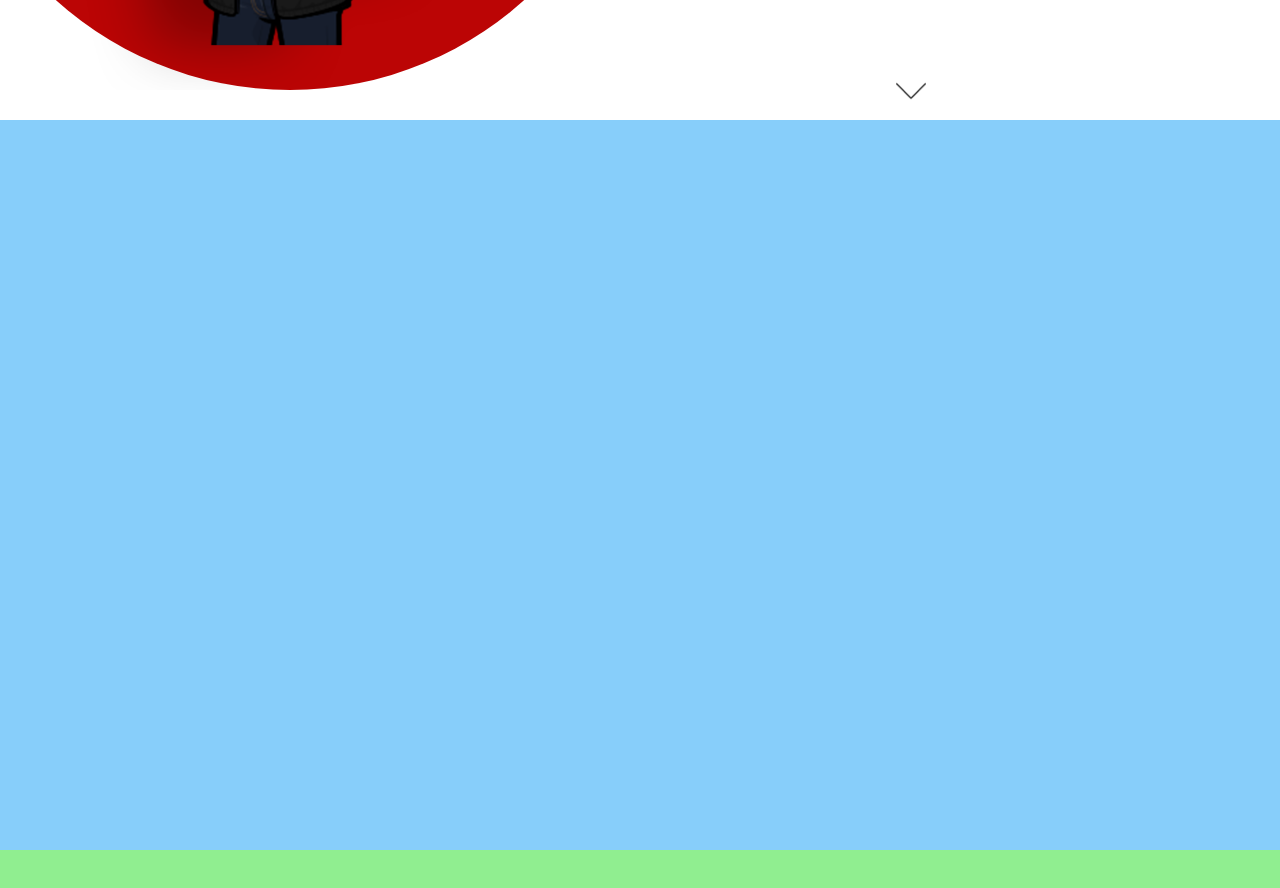
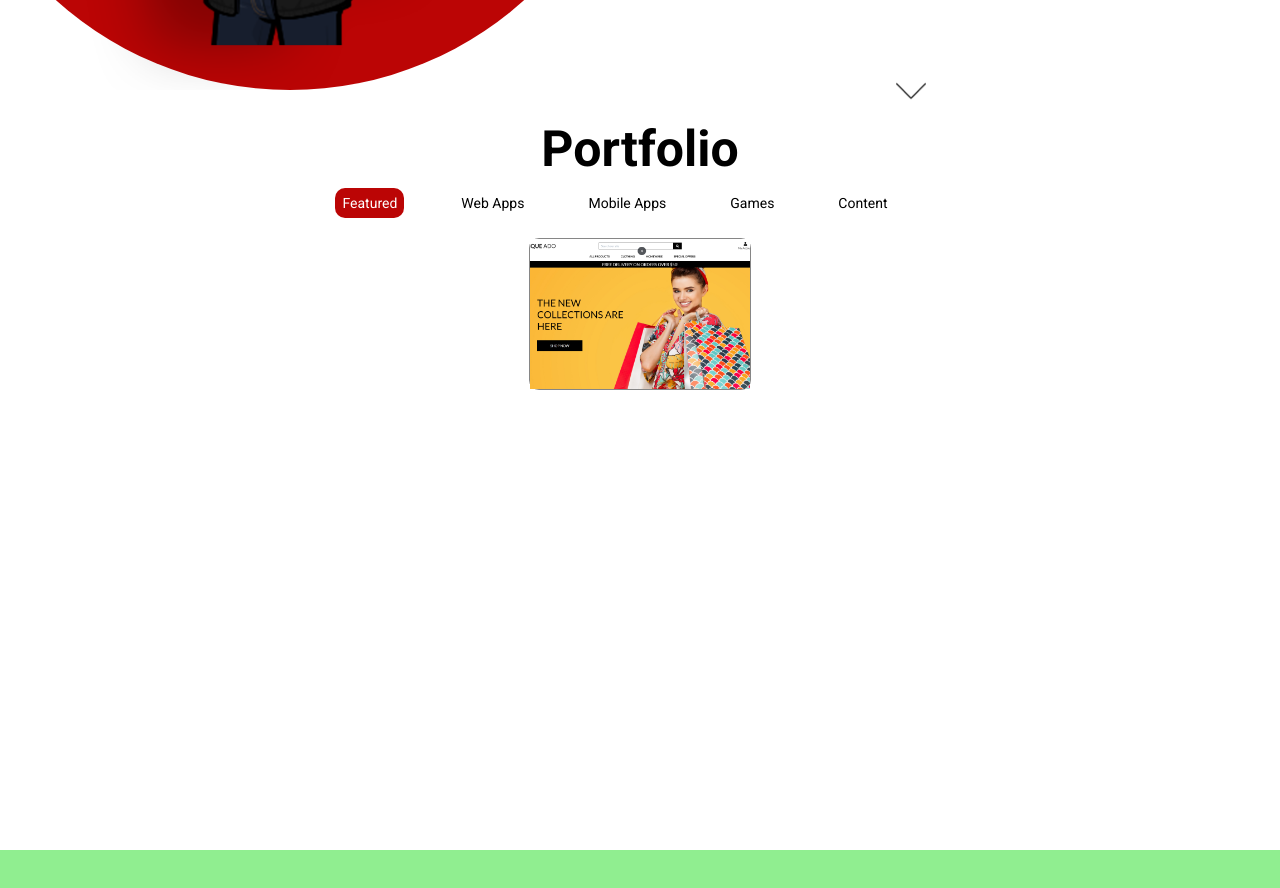
Before and after one commit to randyaajr/react_portfolio-v3, a React (Create React App) app: page / in a window 1280 px wide. Shown: the part 680-1568 px from the top of the page. Built offline with nearby package versions, Linux system fonts and the light colour scheme.

Commit message:
Created portfolio section
Must complete site addresses for the rest of my portfolio projects. **data.js**

```diff
--- a/src/components/portfolio/Portfolio.jsx
+++ b/src/components/portfolio/Portfolio.jsx
@@ -1,5 +1,87 @@
+import { useEffect, useState } from "react";
+import PortfolioList from "../portfolioList/PortfolioList";
 import "./Portfolio.scss";
+import {
+  featuredPortfolio,
+  webPortfolio,
+  mobilePortfolio,
+  gamesPortfolio,
+  contentPortfolio,
+} from "../../data";
 
 export default function Portfolio() {
-  return <div className="portfolio" id="portfolio"></div>;
+  const [selected, setSelected] = useState("featured");
+  const [data, setData] = useState([]);
+  const list = [
+    {
+      id: "featured",
+      title: "Featured",
+    },
+    {
+      id: "web",
+      title: "Web Apps",
+    },
+    {
+      id: "mobile",
+      title: "Mobile Apps",
+    },
+    {
+      id: "games",
+      title: "Games",
+    },
+    {
+      id: "content",
+      title: "Content",
+    },
+  ];
+
+  useEffect(() => {
+    switch (selected) {
+      case "featured":
+        setData(featuredPortfolio);
+        break;
+      case "web":
+        setData(webPortfolio);
+        break;
+      case "mobile":
+        setData(mobilePortfolio);
+        break;
+      case "design":
+        setData(gamesPortfolio);
+        break;
+      case "content":
+        setData(contentPortfolio);
+        break;
+      default:
+        setData(featuredPortfolio);
+    }
+  }, [selected]);
+
+  return (
+    <div className="portfolio" id="portfolio">
+      <h1>Portfolio</h1>
+      <ul>
+        {list.map((item) => (
+          <PortfolioList
+            title={item.title}
+            active={selected === item.id}
+            setSelected={setSelected}
+            id={item.id}
+          />
+        ))}
+      </ul>
+      <div className="container">
+        {data.map((d) => (
+          <div className="item">
+            <img src={d.img} alt="" />
+            <h3>
+              <a href={d.link} target="_blank">
+                {d.title}
+              </a>
+            </h3>
+          </div>
+        ))}
+      </div>
+    </div>
+  );
 }
--- a/src/components/portfolio/Portfolio.scss
+++ b/src/components/portfolio/Portfolio.scss
@@ -1,4 +1,59 @@
 @import "../../global.scss";
 .portfolio {
-    background-color: lightskyblue;
+    background-color: $whiteColor;
+    display: flex;
+    flex-direction: column;
+    align-items: center;
+    h1 {
+        font-size: 50px;
+    }
+    ul {
+        margin: 10px;
+        padding: 0;
+        list-style: none;
+        display: flex;
+    }
+    .container {
+        width: 70%;
+        display: flex;
+        align-items: center;
+        justify-content: center;
+        flex-wrap: wrap;
+        .item {
+            width: 220px;
+            height: 150px;
+            border-radius: 10px;
+            border: 1px solid $secondaryColor;
+            margin: 10px 20px;
+            display: flex;
+            align-items: center;
+            justify-content: center;
+            color: $whiteColor;
+            position: relative;
+            transition: all 0.5s ease;
+            cursor: pointer;
+            h3 {
+                position: absolute;
+                font-size: 20px;
+                padding: 0 20px;
+                a {
+                    color: $whiteColor;
+                    text-decoration: none;
+                }
+            }
+            img {
+                width: 100%;
+                height: 100%;
+                object-fit: cover;
+                z-index: 1;
+            }
+            &:hover {
+                background-color: $mainColor;
+                img {
+                    opacity: 0.2;
+                    z-index: 0;
+                }
+            }
+        }
+    }
 }
--- a/src/components/portfolioList/portfolioList.jsx
+++ b/src/components/portfolioList/portfolioList.jsx
@@ -0,0 +1,12 @@
+import "./PortfolioList.scss";
+
+export default function PortfolioList({ id, title, active, setSelected }) {
+  return (
+    <li
+      className={active ? "portfolioList active" : "portfolioList"}
+      onClick={() => setSelected(id)}
+    >
+      {title}
+    </li>
+  );
+}
--- a/src/components/portfolioList/portfolioList.scss
+++ b/src/components/portfolioList/portfolioList.scss
@@ -0,0 +1,12 @@
+@import "../../global.scss";
+.portfolioList {
+    font-size: 14px;
+    margin-right: 50px;
+    padding: 7px;
+    border-radius: 10px;
+    cursor: pointer;
+    &.active {
+        background-color: $mainColor;
+        color: $whiteColor;
+    }
+}
--- a/src/data.js
+++ b/src/data.js
@@ -0,0 +1,19 @@
+export const featuredPortfolio = [{
+    id: 1,
+    title: "E-commerce",
+    img: "assets/boutique.PNG",
+    link: "https://randyaajr-shop.herokuapp.com/",
+}, ];
+
+export const webPortfolio = [{
+    id: 1,
+    title: "Love Runnings",
+    img: "assets/loverunnings0.PNG",
+    link: "https://randyaajr.github.io/Love-Runnings/",
+}, ];
+
+export const mobilePortfolio = [];
+
+export const gamesPortfolio = [];
+
+export const contentPortfolio = [];
```
